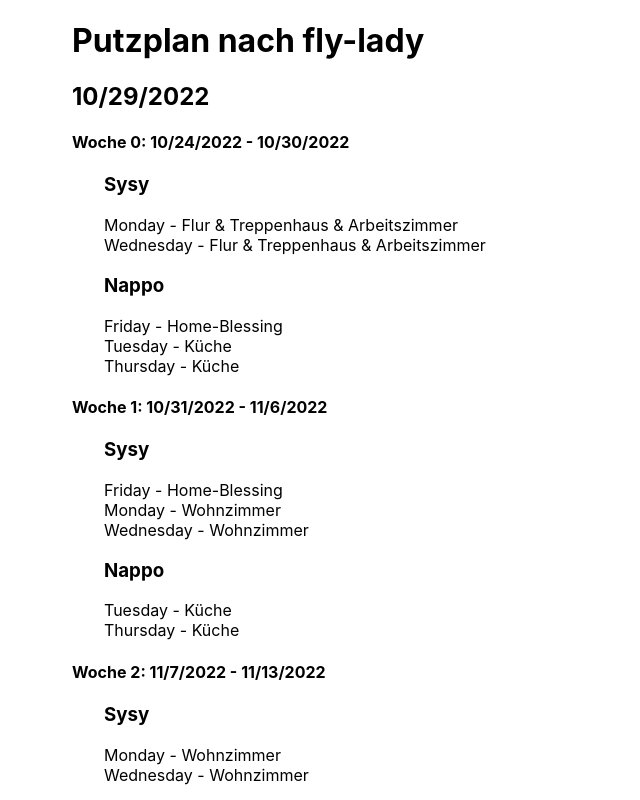
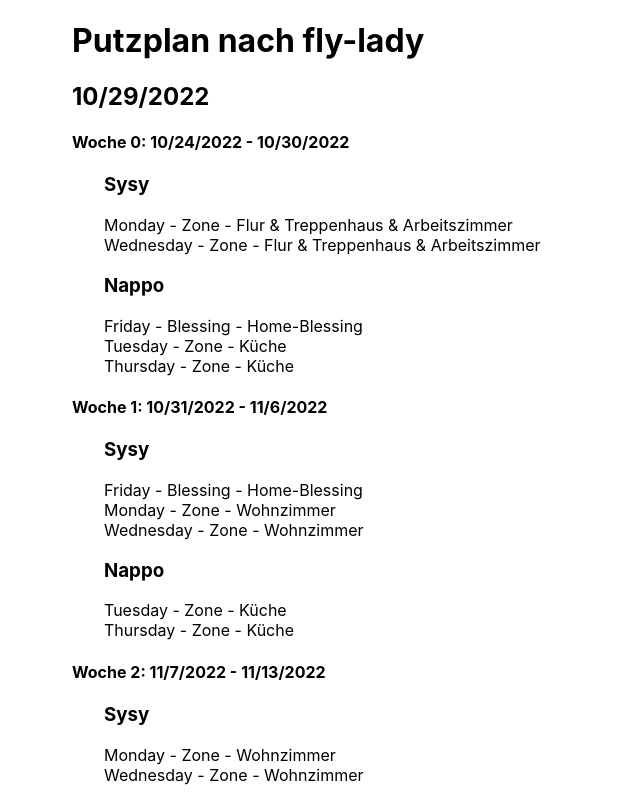
Before and after one commit to temme-stefan/fly_lady, a React (Create React App) app: page / in a window 1280 px wide. Shown: the top 800 px of the page, without its empty margins (0-640 px from the left). Built offline with nearby package versions, Linux system fonts and the light colour scheme.

Commit message:
minor change

```diff
--- a/src/App.tsx
+++ b/src/App.tsx
@@ -3,6 +3,7 @@ import './App.css';
 import {allUsers, User} from "./data/User";
 import {getTasksOfTheWeek} from "./tools/TaskManager";
 import {Weekday} from "./tools/Definitions";
+import {TaskType} from "./data/Definitions";
 
 function App() {
     const today = new Date();
@@ -14,14 +15,14 @@ function App() {
                 <h2>{today.toLocaleDateString()}</h2>
             </header>
             {dates.map((d, i) => (
-                <section>
+                <section key={`week_${i}`}>
                     <h4>Woche {i}: {new Date(new Date(d).setDate(d.getDate()-((6+d.getDay())%7))).toLocaleDateString()} - {new Date(new Date(d).setDate(d.getDate()-((6+d.getDay())%7)+6)).toLocaleDateString()}</h4>
                     {allUsers.map(user => (
                         <article key={user}>
                             <h3>{user}</h3>
                             {getTasksOfTheWeek(user as User, d).map((t, i) => (
                                 <div key={`task-${i}`}>
-                                    {Weekday[t.day]} - {t.label}
+                                    {Weekday[t.day]} - {TaskType[t.type]} - {t.label}
                                 </div>
                             ))}
                         </article>
```
